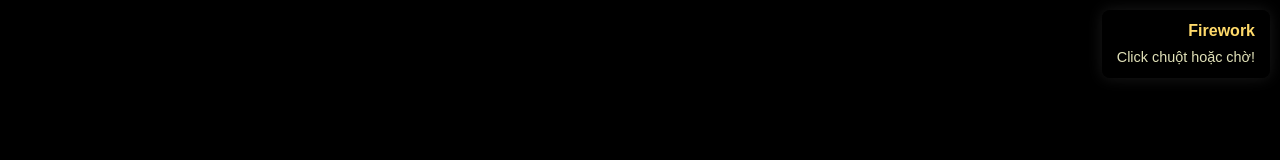
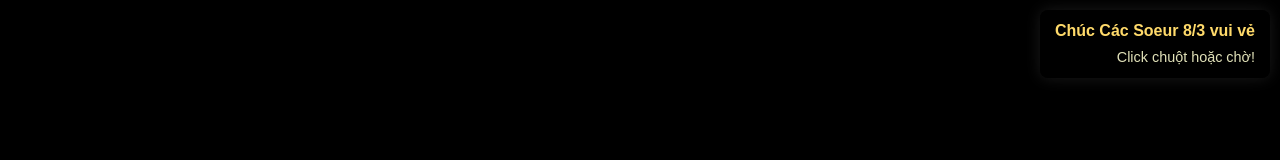
Before and after one commit to Alleluia32/Fireworks, a plain HTML site: page index.html in a window 1280 px wide. Shown: the top 160 px of the page. Drawn offline with Linux system fonts and the light colour scheme; animation ran at ten frames a second.

Commit message:
Update greeting message for International Women's Day

```diff
--- a/index.html
+++ b/index.html
@@ -10,7 +10,7 @@
 <body>
 
 <div id="info">
-    <p style="color:#e1e1b8;"><b>Firework</b></p>
+    <p style="color:#e1e1b8;"><b>Chúc Các Soeur 8/3 vui vẻ </b></p>
     <p style="color:#e1e1b8; font-size: 0.9em;">Click chuột hoặc chờ!</p>
 </div>
 <div id="background-text">
```
